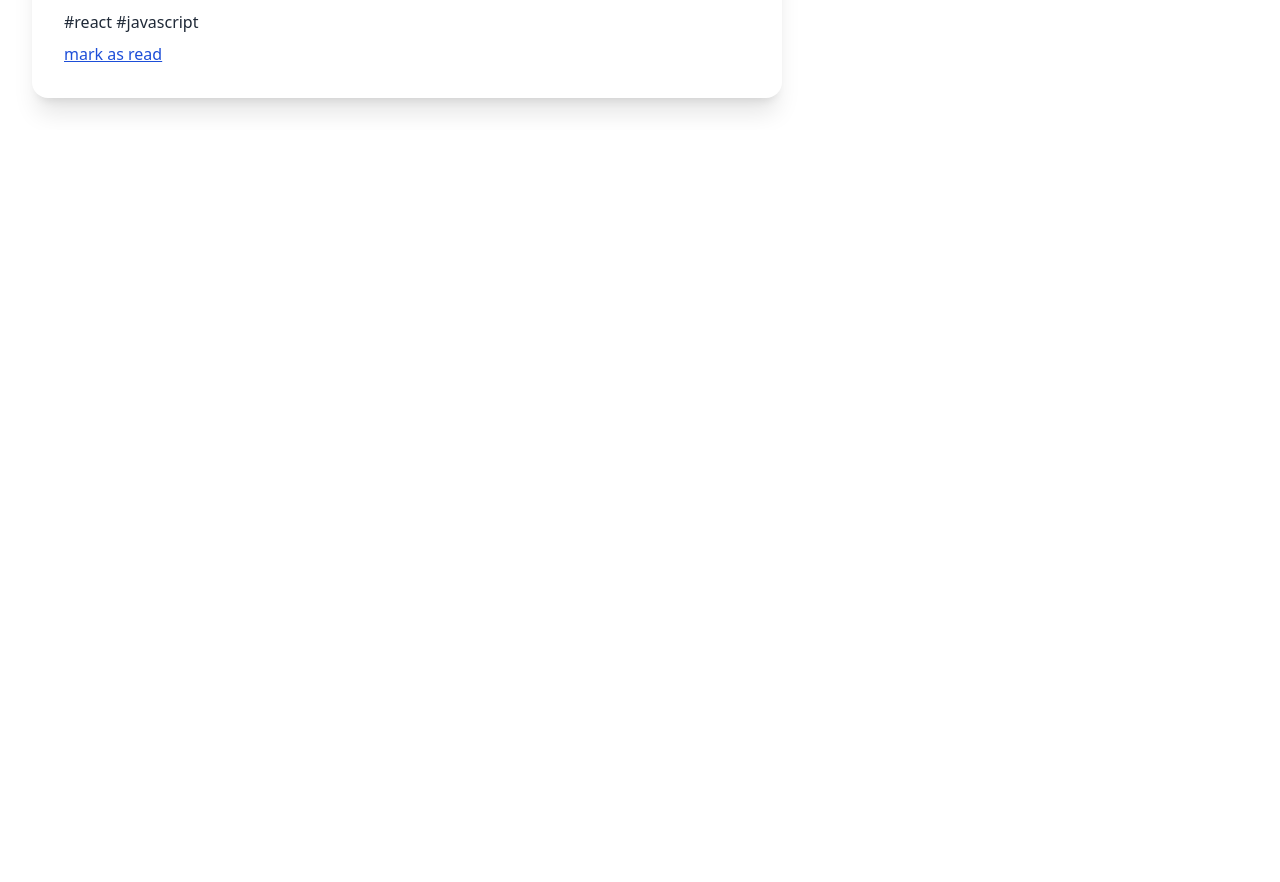
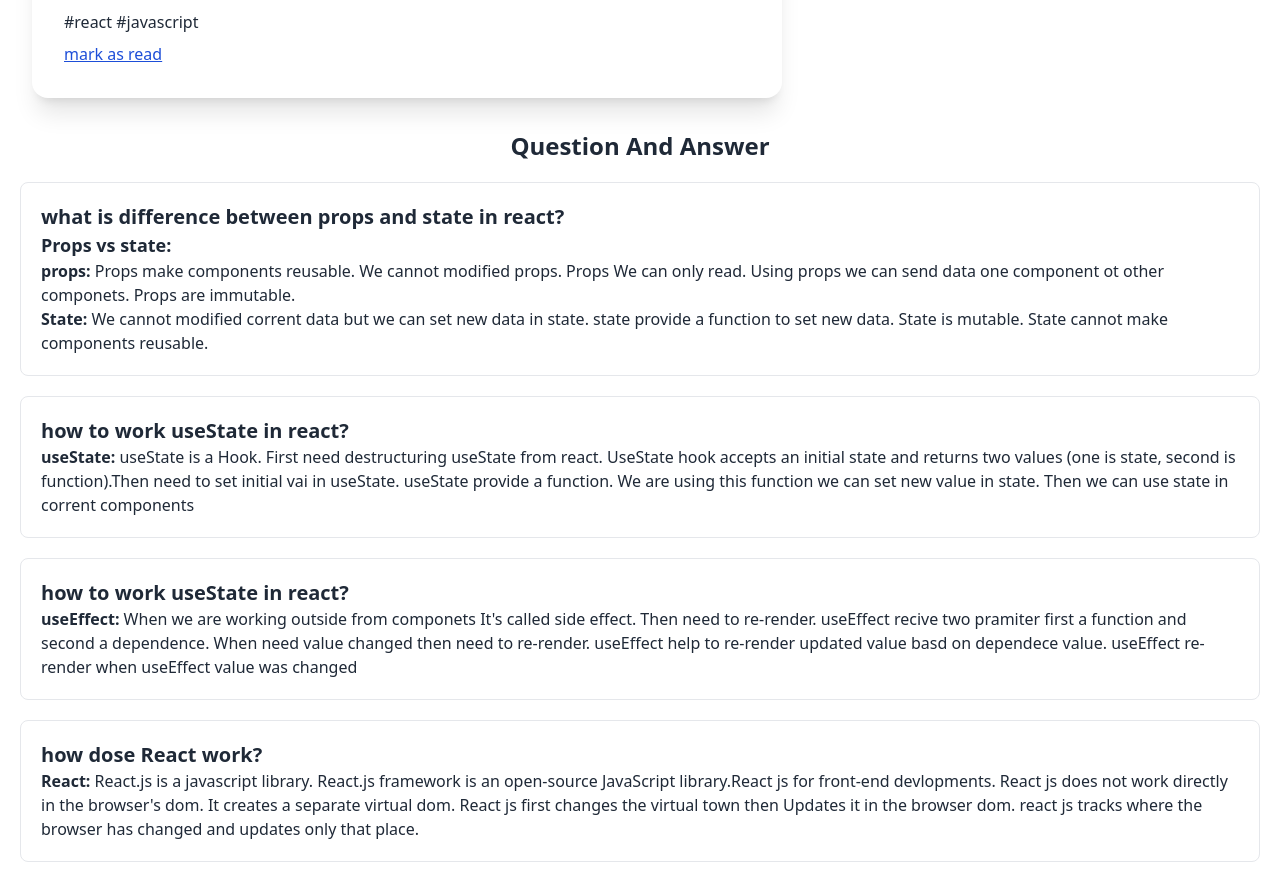
Before and after one commit to alaminh63/knowledge-cafe, a React (Vite) app: page / in a window 1280 px wide. Shown: the part 3740-4622 px from the top of the page. Before the commit the page ends 3870 px from the top, so only its background shows below. Built offline with nearby package versions, Linux system fonts and the light colour scheme.

Commit message:
qa addded

```diff
--- a/src/App.jsx
+++ b/src/App.jsx
@@ -2,6 +2,7 @@ import { useState } from "react";
 import Blog from "./components/Blogs/Blog";
 import Card from "./components/Card/Card";
 import Header from "./components/Header/Header";
+import QA from "./components/QA/QA";
 import Sidebar from "./components/Sitebar/Sidebar";
 
 function App() {
@@ -25,6 +26,7 @@ function App() {
           <Sidebar readTime={readTime} bookMarkItems={bookMarkItems}></Sidebar>
         </div>
       </div>
+        <QA></QA>
     </div>
   );
 }
--- /dev/null
+++ b/src/components/QA/QA.jsx
@@ -0,0 +1,60 @@
+import React from "react";
+
+const QA = () => {
+  return (
+    <div>
+      <h2 class="text-2xl font-bold text-center">Question And Answer</h2>
+      <article class="border rounded-lg p-5 m-5">
+        <h3 class="text-xl font-bold">
+          what is difference between props and state in react?
+        </h3>
+        <h5 class="font-bold text-lg">Props vs state:</h5>
+        <p>
+          <span class="font-bold">props:</span> Props make components reusable.
+          We cannot modified props. Props We can only read. Using props we can
+          send data one component ot other componets. Props are immutable.
+        </p>
+        <p>
+          <span class="font-bold">State:</span> We cannot modified corrent data
+          but we can set new data in state. state provide a function to set new
+          data. State is mutable. State cannot make components reusable.
+        </p>
+      </article>
+      <article class="border rounded-lg p-5 m-5">
+        <h3 class="text-xl font-bold">how to work useState in react?</h3>
+        <p>
+          <span class="font-bold">useState:</span> useState is a Hook. First
+          need destructuring useState from react. UseState hook accepts an
+          initial state and returns two values (one is state, second is
+          function).Then need to set initial vai in useState. useState provide a
+          function. We are using this function we can set new value in state.
+          Then we can use state in corrent components
+        </p>
+      </article>
+      <article class="border rounded-lg p-5 m-5">
+        <h3 class="text-xl font-bold">how to work useState in react?</h3>
+        <p>
+          <span class="font-bold">useEffect:</span> When we are working outside
+          from componets It's called side effect. Then need to re-render.
+          useEffect recive two pramiter first a function and second a
+          dependence. When need value changed then need to re-render. useEffect
+          help to re-render updated value basd on dependece value. useEffect
+          re-render when useEffect value was changed
+        </p>
+      </article>
+      <article class="border rounded-lg p-5 m-5">
+        <h3 class="text-xl font-bold">how dose React work?</h3>
+        <p>
+          <span class="font-bold">React:</span> React.js is a javascript
+          library. React.js framework is an open-source JavaScript library.React
+          js for front-end devlopments. React js does not work directly in the
+          browser's dom. It creates a separate virtual dom. React js first
+          changes the virtual town then Updates it in the browser dom. react js
+          tracks where the browser has changed and updates only that place.
+        </p>
+      </article>
+    </div>
+  );
+};
+
+export default QA;
```
